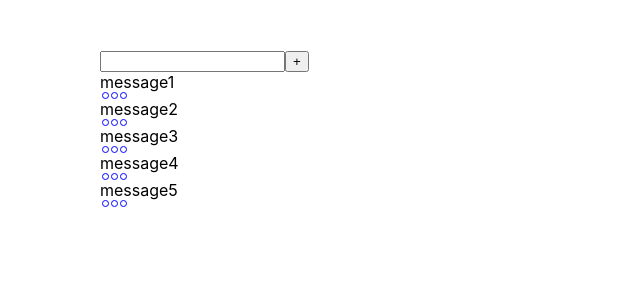
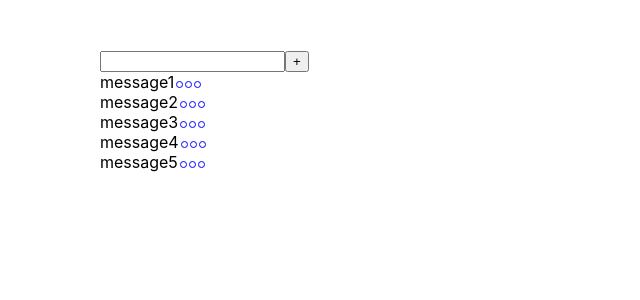
Before and after one commit to AnatoliyPologovoy/microtask, a React (Create React App) app: page / in a window 1280 px wide. Shown: the top 300 px of the page, without its empty margins (0-640 px from the left). Built offline with nearby package versions, Linux system fonts and the light colour scheme.

Commit message:
add fill rating

```diff
--- a/src/Components/Rating.tsx
+++ b/src/Components/Rating.tsx
@@ -1,31 +1,57 @@
-import React, {useState} from 'react';
-
-const Rating = () => {
-    let [rating, setRating] = useState(0)
+import React, {MouseEvent, useState} from 'react';
 
 let styleLi = {
     width: '5px',
     height: '5px',
     borderRadius: '50%',
     border: '1px solid blue',
-        marginLeft: '2px'
+    marginLeft: '2px',
+    cursor: 'pointer',
 }
 
 let styleUl = {
     margin: '0',
     padding: '0',
     listStyle: 'none',
-        display: 'flex',
-        width: '100px'
+    display: 'inline-flex',
+}
+
+const Rating = () => {
+    let [rating, setRating] = useState(0)
+
+
+
+    const onMouseDownLiHandler = (e:MouseEvent<HTMLLIElement>) => {
+        setRating(parseFloat(e.currentTarget.id))
     }
 
     return (
         <ul style={styleUl}>
-            <li style={styleLi}></li>
-            <li style={styleLi}></li>
-            <li style={styleLi}></li>
+            <ItemRating isActive={rating > 0} id={'1'} onMouseDown={onMouseDownLiHandler} onMouseMove={onMouseDownLiHandler} />
+            <ItemRating isActive={rating > 1} id={'2'} onMouseDown={onMouseDownLiHandler} onMouseMove={onMouseDownLiHandler} />
+            <ItemRating isActive={rating > 2} id={'3'} onMouseDown={onMouseDownLiHandler} onMouseMove={onMouseDownLiHandler} />
         </ul>
     );
 };
 
+type ItemRatingPropsType = {
+    isActive: boolean
+    id: string
+    onMouseDown: (e:MouseEvent<HTMLLIElement>)=> void
+    onMouseMove: (e:MouseEvent<HTMLLIElement>)=> void
+}
+
+const ItemRating = (props:ItemRatingPropsType) => {
+    let currentStyle = props.isActive ? {...styleLi, backgroundColor: 'blue'} : styleLi
+
+    return (
+        <li style={currentStyle}
+            id={props.id}
+            onMouseMove={props.onMouseMove}
+            onMouseDown={props.onMouseDown}>
+
+        </li>
+    )
+}
+
 export default Rating;
```
Lines whose indentation alone changed are shown as unchanged.
